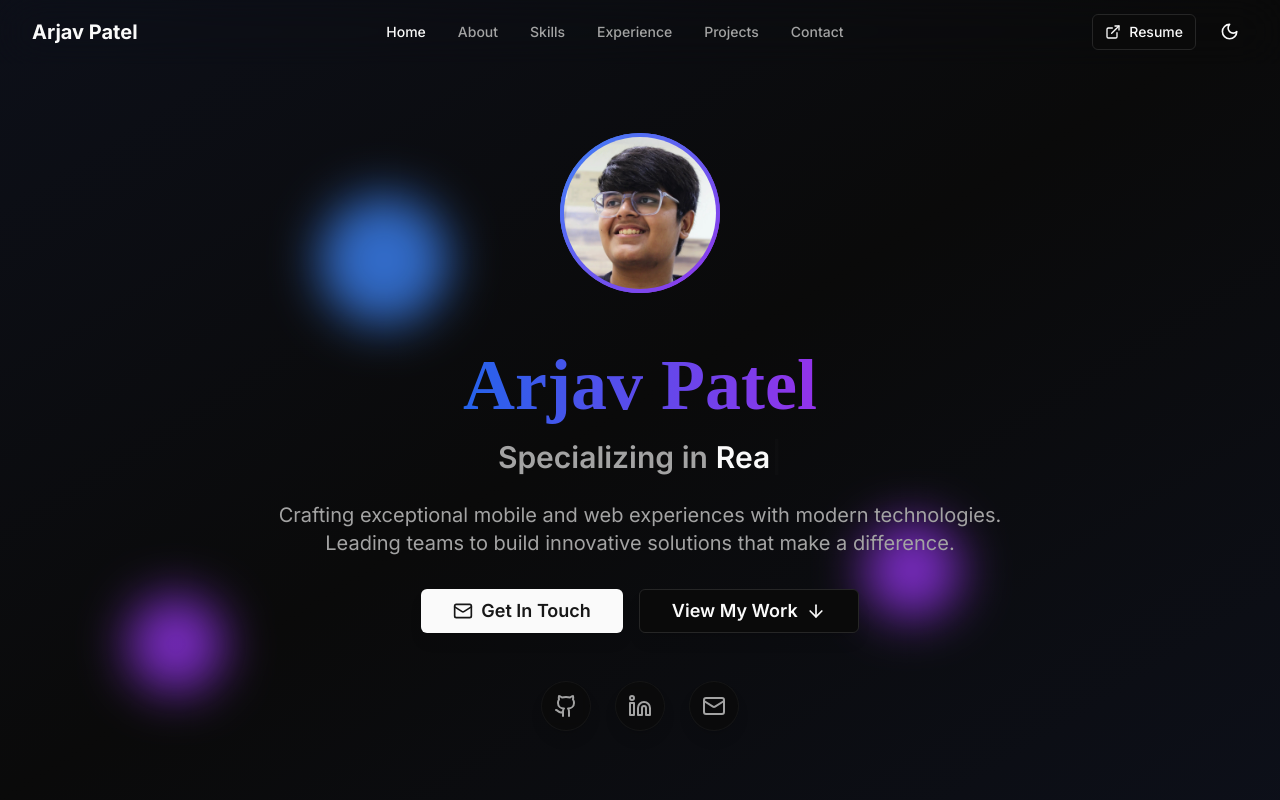
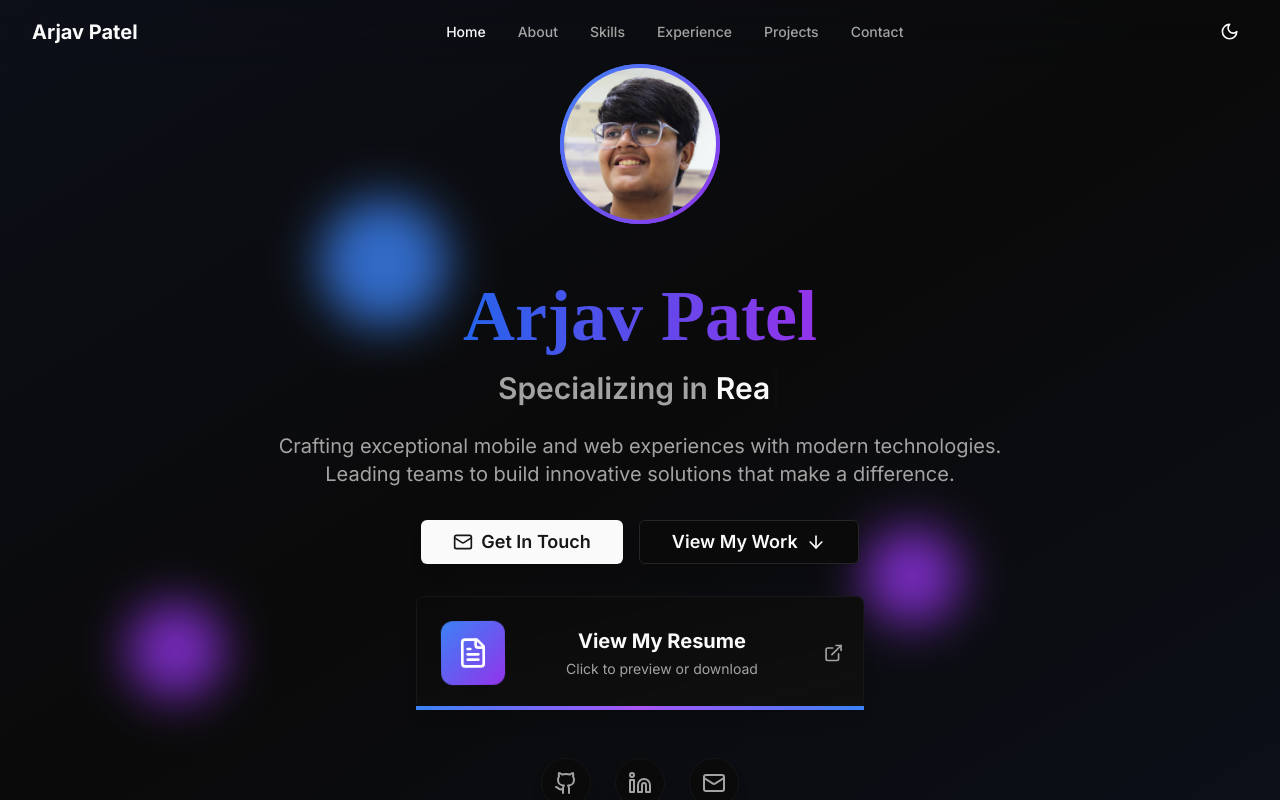
Before and after one commit to arjav1528/Portfolio-Webiste, a Next.js app: page / in a window 1280 px wide. Shown: the top 800 px of the page. Built offline with nearby package versions, Linux system fonts and the light colour scheme; a web font is replaced by a local one.

Commit message:
resume preview

```diff
--- a/components/hero-section.tsx
+++ b/components/hero-section.tsx
@@ -6,6 +6,7 @@ import { Button } from '@/components/ui/button';
 import { Github, Linkedin, Mail, ArrowDown } from 'lucide-react';
 import Typewriter from 'typewriter-effect';
 import Image from 'next/image';
+import { ResumePreview } from '@/components/resume-preview';
 
 export function HeroSection() {
   const { ref, inView } = useInView({
@@ -175,7 +176,7 @@ export function HeroSection() {
           {/* CTA Buttons */}
           <motion.div
             variants={itemVariants}
-            className="flex flex-col sm:flex-row gap-4 justify-center items-center mb-12"
+            className="flex flex-col sm:flex-row gap-4 justify-center items-center mb-8"
           >
             <Button
               size="lg"
@@ -198,6 +199,14 @@ export function HeroSection() {
                 <ArrowDown className="ml-2 h-5 w-5 transition-transform group-hover:translate-y-1" />
               </a>
             </Button>
+          </motion.div>
+
+          {/* Resume Preview Card */}
+          <motion.div
+            variants={itemVariants}
+            className="max-w-md mx-auto mb-12"
+          >
+            <ResumePreview />
           </motion.div>
 
           {/* Social Links */}
--- a/components/navigation.tsx
+++ b/components/navigation.tsx
@@ -4,7 +4,7 @@ import { useState, useEffect } from 'react';
 import { motion, AnimatePresence } from 'framer-motion';
 import { Button } from '@/components/ui/button';
 import { ThemeToggle } from '@/components/theme-toggle';
-import { Menu, X, Download, ExternalLink } from 'lucide-react';
+import { Menu, X } from 'lucide-react';
 
 const navigationItems = [
   { name: 'Home', href: '#hero' },
@@ -43,15 +43,6 @@ export function Navigation() {
     window.addEventListener('scroll', handleScroll);
     return () => window.removeEventListener('scroll', handleScroll);
   }, []);
-
-  const handleDownloadResume = () => {
-    const resumeUrl = process.env.NEXT_PUBLIC_RESUME_URL;
-    if (resumeUrl) {
-      window.open(resumeUrl, '_blank');
-    } else {
-      console.error('Resume URL not configured');
-    }
-  };
 
   return (
     <motion.nav
@@ -105,21 +96,6 @@ export function Navigation() {
               animate={{ opacity: 1, x: 0 }}
               transition={{ delay: 0.2 }}
             >
-              <Button
-                onClick={handleDownloadResume}
-                variant="outline"
-                size="sm"
-                className="group"
-              >
-                <ExternalLink className="h-4 w-4 mr-2 transition-transform group-hover:scale-110" />
-                Resume
-              </Button>
-            </motion.div>
-            <motion.div
-              initial={{ opacity: 0, x: 20 }}
-              animate={{ opacity: 1, x: 0 }}
-              transition={{ delay: 0.3 }}
-            >
               <ThemeToggle />
             </motion.div>
           </div>
@@ -166,25 +142,6 @@ export function Navigation() {
                     {item.name}
                   </motion.a>
                 ))}
-                <motion.div
-                  initial={{ opacity: 0, x: -20 }}
-                  animate={{ opacity: 1, x: 0 }}
-                  transition={{ delay: navigationItems.length * 0.1 }}
-                  className="px-3 py-2"
-                >
-                  <Button
-                    onClick={() => {
-                      handleDownloadResume();
-                      setIsOpen(false);
-                    }}
-                    variant="outline"
-                    size="sm"
-                    className="w-full group"
-                  >
-                    <Download className="h-4 w-4 mr-2 transition-transform group-hover:scale-110" />
-                    Download Resume
-                  </Button>
-                </motion.div>
               </div>
             </motion.div>
           )}
--- /dev/null
+++ b/components/resume-preview.tsx
@@ -0,0 +1,203 @@
+"use client";
+
+import { useState } from 'react';
+import { motion, AnimatePresence } from 'framer-motion';
+import { useInView } from 'react-intersection-observer';
+import {
+  Dialog,
+  DialogContent,
+  DialogHeader,
+  DialogTitle,
+  DialogDescription,
+} from '@/components/ui/dialog';
+import { Button } from '@/components/ui/button';
+import { FileText, Download, ExternalLink } from 'lucide-react';
+import { Card, CardContent } from '@/components/ui/card';
+
+export function ResumePreview() {
+  const [isOpen, setIsOpen] = useState(false);
+  const { ref, inView } = useInView({
+    threshold: 0.2,
+    triggerOnce: true,
+  });
+
+  const resumeUrl = '/Arjav_Patel_Final_Resume.pdf';
+
+  const handleDownload = () => {
+    const link = document.createElement('a');
+    link.href = resumeUrl;
+    link.download = 'Arjav_Patel_Resume.pdf';
+    document.body.appendChild(link);
+    link.click();
+    document.body.removeChild(link);
+  };
+
+  const handleOpenInNewTab = () => {
+    window.open(resumeUrl, '_blank');
+  };
+
+  const cardVariants = {
+    hidden: {
+      opacity: 0,
+      scale: 0.8,
+      y: 50,
+    },
+    visible: {
+      opacity: 1,
+      scale: 1,
+      y: 0,
+      transition: {
+        duration: 0.6,
+        ease: [0.04, 0.62, 0.23, 0.98],
+        delay: 0.3,
+      },
+    },
+  };
+
+  const hoverVariants = {
+    hover: {
+      scale: 1.05,
+      y: -8,
+      transition: {
+        duration: 0.3,
+        ease: "easeOut",
+      },
+    },
+  };
+
+  return (
+    <>
+      <motion.div
+        ref={ref}
+        variants={cardVariants}
+        initial="hidden"
+        animate={inView ? "visible" : "hidden"}
+        whileHover={hoverVariants.hover}
+        className="relative"
+      >
+        <Card
+          className="group cursor-pointer overflow-hidden border-border/40 hover:border-primary/40 transition-all duration-300 shadow-lg hover:shadow-2xl bg-gradient-to-br from-background to-muted/20"
+          onClick={() => setIsOpen(true)}
+        >
+          <CardContent className="p-6">
+            <div className="flex items-center space-x-4">
+              {/* Animated Icon */}
+              <motion.div
+                animate={{
+                  rotate: [0, 10, -10, 0],
+                }}
+                transition={{
+                  duration: 2,
+                  repeat: Infinity,
+                  repeatDelay: 3,
+                  ease: "easeInOut",
+                }}
+                className="flex-shrink-0"
+              >
+                <div className="w-16 h-16 bg-gradient-to-br from-blue-500 to-purple-600 rounded-xl flex items-center justify-center shadow-lg group-hover:shadow-xl transition-shadow">
+                  <FileText className="h-8 w-8 text-white" />
+                </div>
+              </motion.div>
+
+              {/* Content */}
+              <div className="flex-1 min-w-0">
+                <motion.h3
+                  className="text-xl font-bold text-foreground mb-1 group-hover:text-primary transition-colors"
+                >
+                  View My Resume
+                </motion.h3>
+                <motion.p
+                  className="text-sm text-muted-foreground"
+                >
+                  Click to preview or download
+                </motion.p>
+              </div>
+
+              {/* Arrow Icon */}
+              <motion.div
+                animate={{
+                  x: [0, 5, 0],
+                }}
+                transition={{
+                  duration: 1.5,
+                  repeat: Infinity,
+                  ease: "easeInOut",
+                }}
+                className="flex-shrink-0"
+              >
+                <ExternalLink className="h-5 w-5 text-muted-foreground group-hover:text-primary transition-colors" />
+              </motion.div>
+            </div>
+
+            {/* Animated Border Gradient */}
+            <motion.div
+              className="absolute bottom-0 left-0 right-0 h-1 bg-gradient-to-r from-blue-500 via-purple-500 to-blue-500"
+              initial={{ scaleX: 0 }}
+              whileInView={{ scaleX: 1 }}
+              viewport={{ once: true }}
+              transition={{ duration: 0.8, delay: 0.5 }}
+              style={{ originX: 0 }}
+            />
+          </CardContent>
+        </Card>
+      </motion.div>
+
+      {/* PDF Preview Dialog */}
+      <Dialog open={isOpen} onOpenChange={setIsOpen}>
+        <DialogContent className="max-w-5xl max-h-[90vh] p-0 overflow-hidden">
+          <DialogHeader className="px-6 pt-6 pb-4 border-b">
+            <div className="flex items-center justify-between">
+              <div>
+                <DialogTitle className="text-2xl font-bold">Resume Preview</DialogTitle>
+                <DialogDescription className="mt-1">
+                  Arjav Patel - Software Engineer & Mobile Developer
+                </DialogDescription>
+              </div>
+              <div className="flex items-center gap-2">
+                <Button
+                  variant="outline"
+                  size="sm"
+                  onClick={handleOpenInNewTab}
+                  className="group"
+                >
+                  <ExternalLink className="h-4 w-4 mr-2 group-hover:scale-110 transition-transform" />
+                  Open Full
+                </Button>
+                <Button
+                  variant="default"
+                  size="sm"
+                  onClick={handleDownload}
+                  className="group"
+                >
+                  <Download className="h-4 w-4 mr-2 group-hover:scale-110 transition-transform" />
+                  Download
+                </Button>
+              </div>
+            </div>
+          </DialogHeader>
+
+          <div className="relative w-full h-[calc(90vh-120px)] overflow-hidden bg-muted/30">
+            <AnimatePresence mode="wait">
+              {isOpen && (
+                <motion.div
+                  key="pdf-preview"
+                  initial={{ opacity: 0, scale: 0.95, y: 20 }}
+                  animate={{ opacity: 1, scale: 1, y: 0 }}
+                  exit={{ opacity: 0, scale: 0.95, y: 20 }}
+                  transition={{ duration: 0.4, ease: [0.04, 0.62, 0.23, 0.98] }}
+                  className="w-full h-full"
+                >
+                  <iframe
+                    src={`${resumeUrl}#toolbar=0&navpanes=0&scrollbar=1`}
+                    className="w-full h-full border-0"
+                    title="Resume Preview"
+                  />
+                </motion.div>
+              )}
+            </AnimatePresence>
+          </div>
+        </DialogContent>
+      </Dialog>
+    </>
+  );
+}
```
Also changed, not shown: 1 other file (tests, documents, lock files or other folders).
